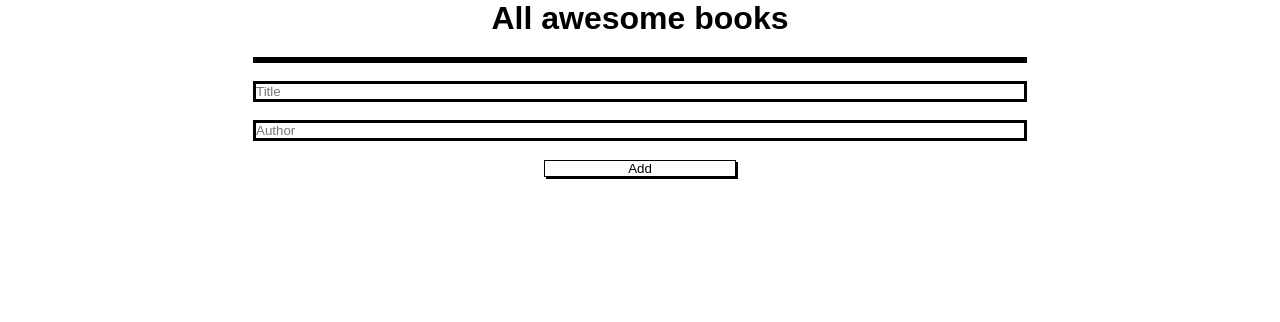
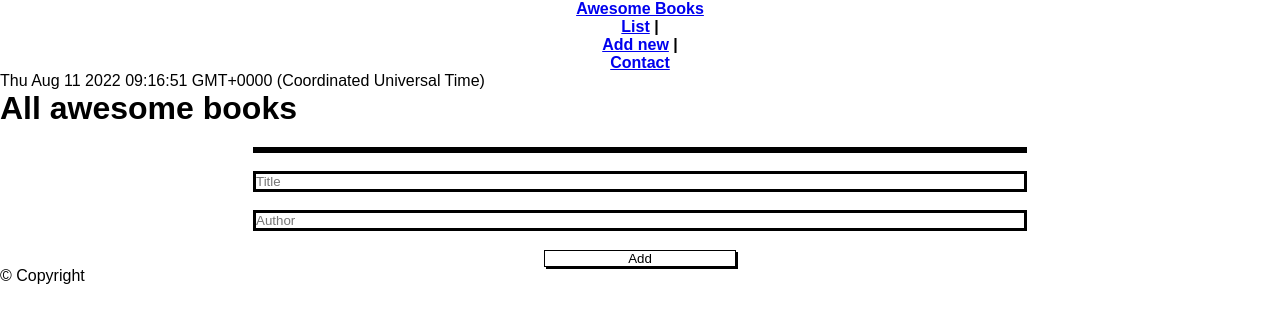
Before and after one commit to belmeetmule/awesome-books, a website: page index.html in a window 1280 px wide. Drawn offline with Linux system fonts and the light colour scheme.

Commit message:
add classes to html elements for styling

```diff
--- a/index.html
+++ b/index.html
@@ -10,8 +10,17 @@
 </head>
 <body>
     <header>
-        <h1>All awesome books</h1>
+        <nav class="nav-bar">
+            <a href="#" class="logo">Awesome Books</a>
+            <ul class="menu">
+                <li><a href="#" class="menu-item">List</a><span> |</span></li>
+                <li><a href="new-book.html" class="menu-item">Add new</a><span> |</span></li>
+                <li><a href="contact.html" class="menu-item">Contact</a></li>
+            </ul>
+        </nav>
     </header>
+    <p class="date-time"></p>
+    <h1>All awesome books</h1>
     <section class="book-display" id="book-list">
     </section>
     <section class="book-input">
@@ -22,5 +31,11 @@
         <br><br>
         <button type="submit" class="btn">Add</button>
     </section>
+    <footer class="foot">
+        <p>
+            <span> &copy;</span>
+            Copyright
+        </p>
+    </footer>
 </body>
 </html>
```
